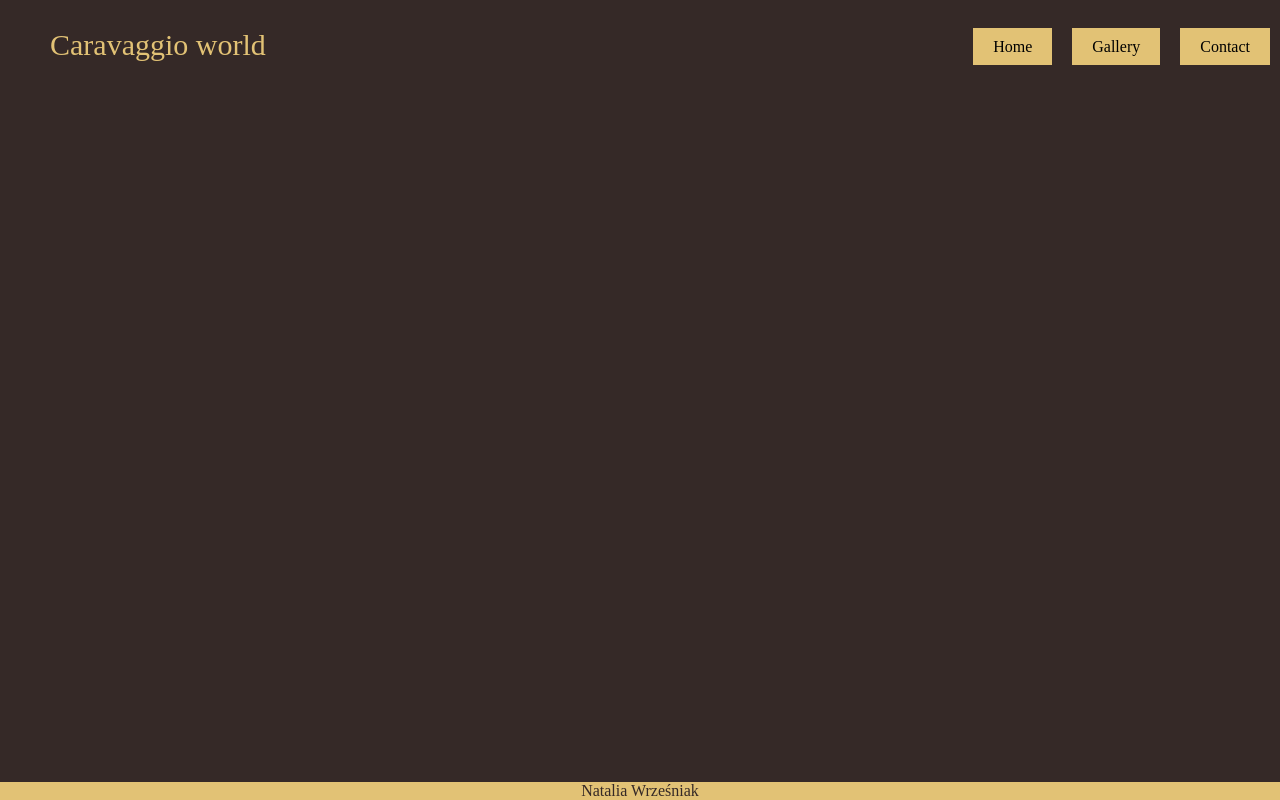
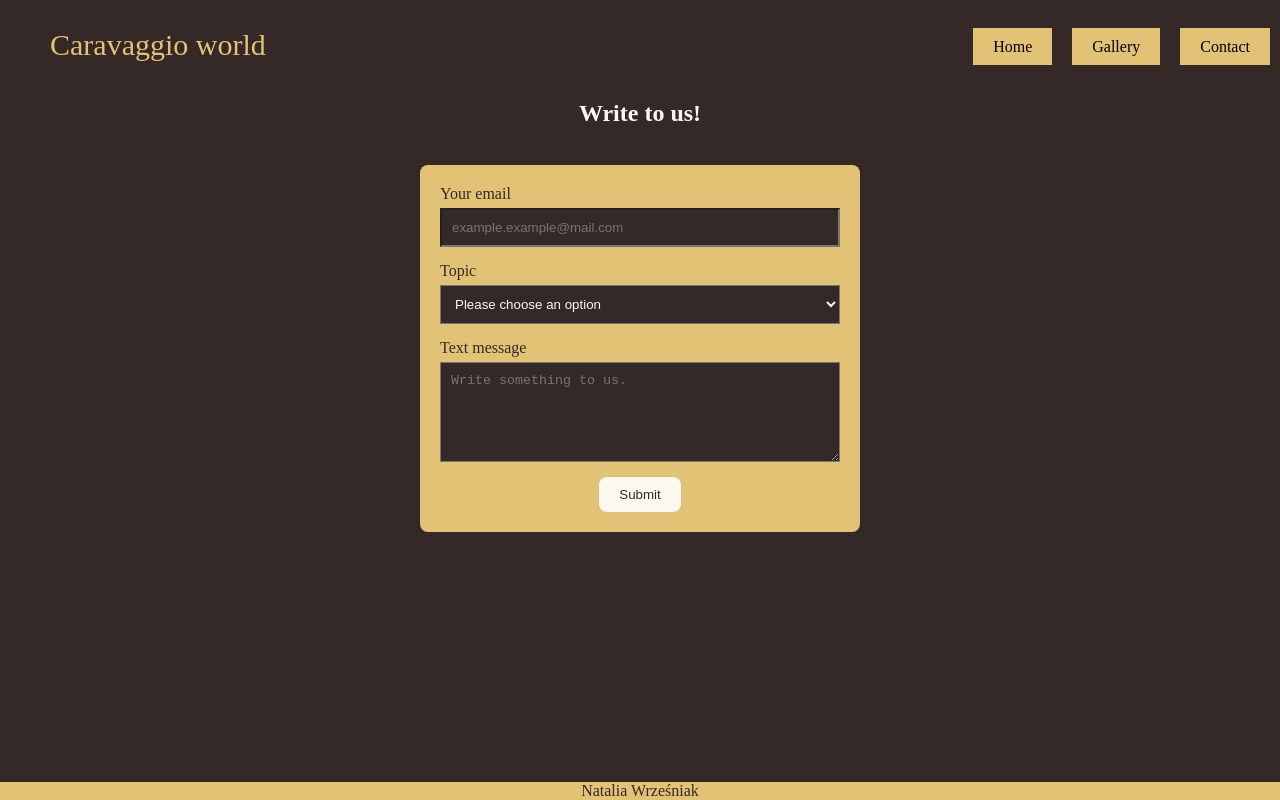
Before and after one commit to natix-x/Aplikacje-Webowe, a plain HTML site: page static_web_page/pages/contact/contact.html in a window 1280 px wide. Drawn offline with Linux system fonts and the light colour scheme.

Commit message:
Contact page created

```diff
--- /dev/null
+++ b/static_web_page/pages/contact/contact.css
@@ -0,0 +1,60 @@
+.form-container {
+  display: flex;
+  align-items: center;
+  justify-content: center;
+  flex-direction: column;
+}
+
+.form-item-container {
+  display: flex;
+  flex-direction: column;
+  margin-bottom: 15px;
+  width: 100%;
+  max-width: 400px;
+}
+
+.form-item-container label {
+  margin-bottom: 5px;
+  color: #352927;
+}
+
+form {
+  width: 100%;
+  max-width: 400px;
+  padding: 20px;
+  background-color: #e2c275;
+  border-radius: 8px;
+}
+
+.form-item-container input[type="email"],
+select,
+textarea {
+  width: 100%;
+  padding: 10px;
+  box-sizing: border-box;
+  background-color: #352927;
+  color: #faf8f1;
+}
+.form-container textarea {
+  resize: vertical;
+  height: 100px;
+}
+
+.form-submit-container {
+  display: flex;
+  justify-content: center;
+}
+
+.form-submit-container input[type="submit"] {
+  padding: 10px 20px;
+  background-color: #faf8f1;
+  color: #352927;
+  border: none;
+  border-radius: 8px;
+  cursor: pointer;
+}
+
+.form-submit-container input[type="submit"]:hover {
+  background-color: #352927;
+  color: #faf8f1;
+}
--- a/static_web_page/pages/contact/contact.html
+++ b/static_web_page/pages/contact/contact.html
@@ -4,6 +4,7 @@
     <meta charset="UTF-8" />
     <meta name="viewport" content="width=device-width, initial-scale=1.0" />
     <link rel="stylesheet" href="../../main.css" />
+    <link rel="stylesheet" href="contact.css" />
     <title>Contact</title>
   </head>
   <body>
@@ -15,6 +16,42 @@
         <li><a href="#">Contact</a></li>
       </ul>
     </nav>
+    <div class="form-container">
+      <h2>Write to us!</h2>
+      <br />
+      <form>
+        <div class="form-item-container">
+          <label for="email">Your email</label>
+          <input
+            type="email"
+            id="email"
+            name="email"
+            placeholder="example.example@mail.com"
+            required=""
+          />
+        </div>
+        <div class="form-item-container">
+          <label for="topic-select">Topic</label>
+          <select name="topics" id="topic-select">
+            <option value="">Please choose an option</option>
+            <option value="caravaggio">Associated with caravaggio</option>
+            <option value="colaboration">Colaboration</option>
+            <option value="other">Other</option>
+          </select>
+        </div>
+        <div class="form-item-container">
+          <label for="text-message">Text message</label>
+          <textarea
+            id="text-message"
+            placeholder="Write something to us."
+            required=""
+          ></textarea>
+        </div>
+        <div class="form-submit-container">
+          <input type="submit" value="Submit" />
+        </div>
+      </form>
+    </div>
     <footer>Natalia Wrześniak</footer>
   </body>
 </html>
```
Also changed, not shown: static_web_page/pages/home/home.html (+1 -0 lines).
